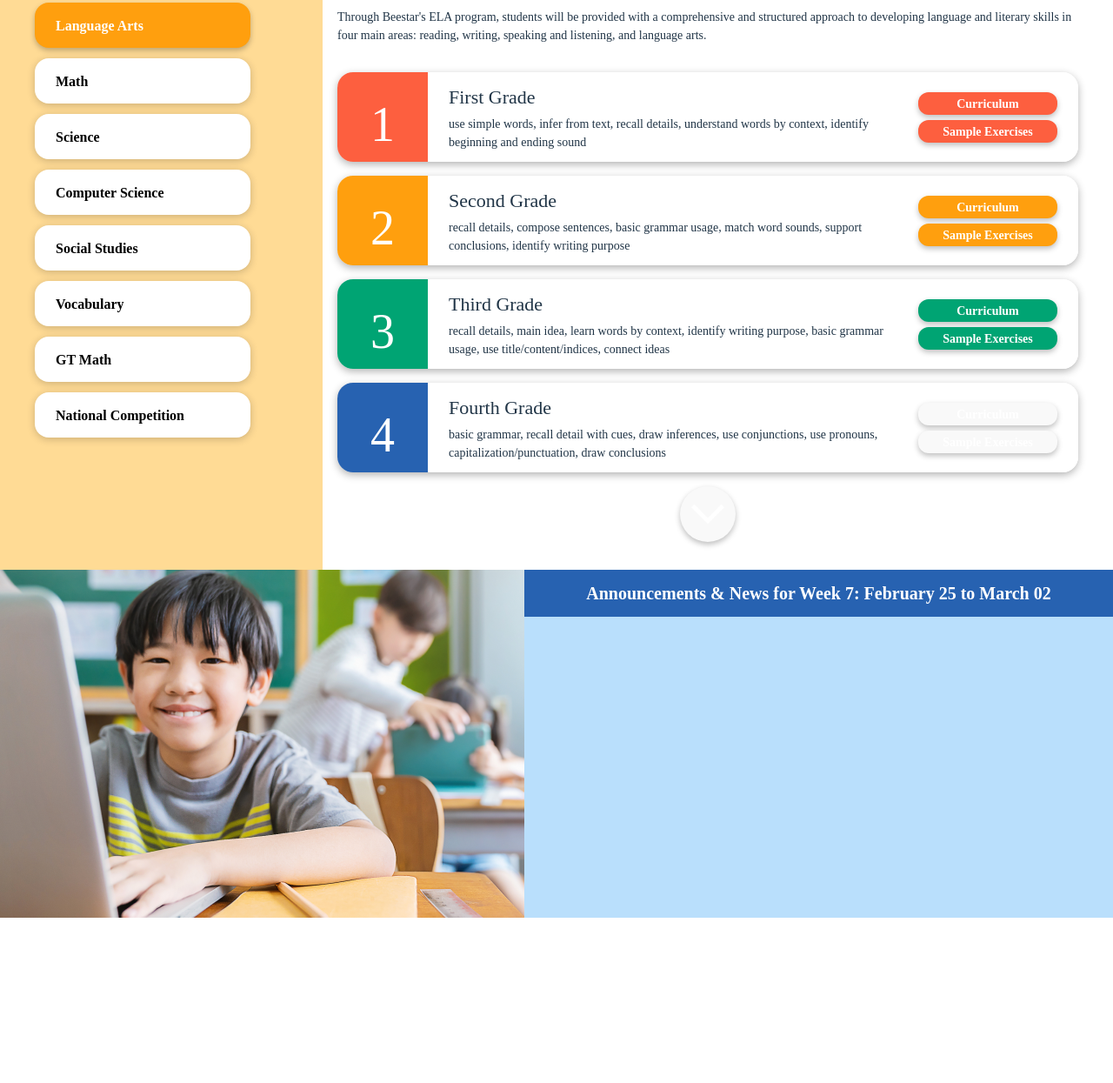
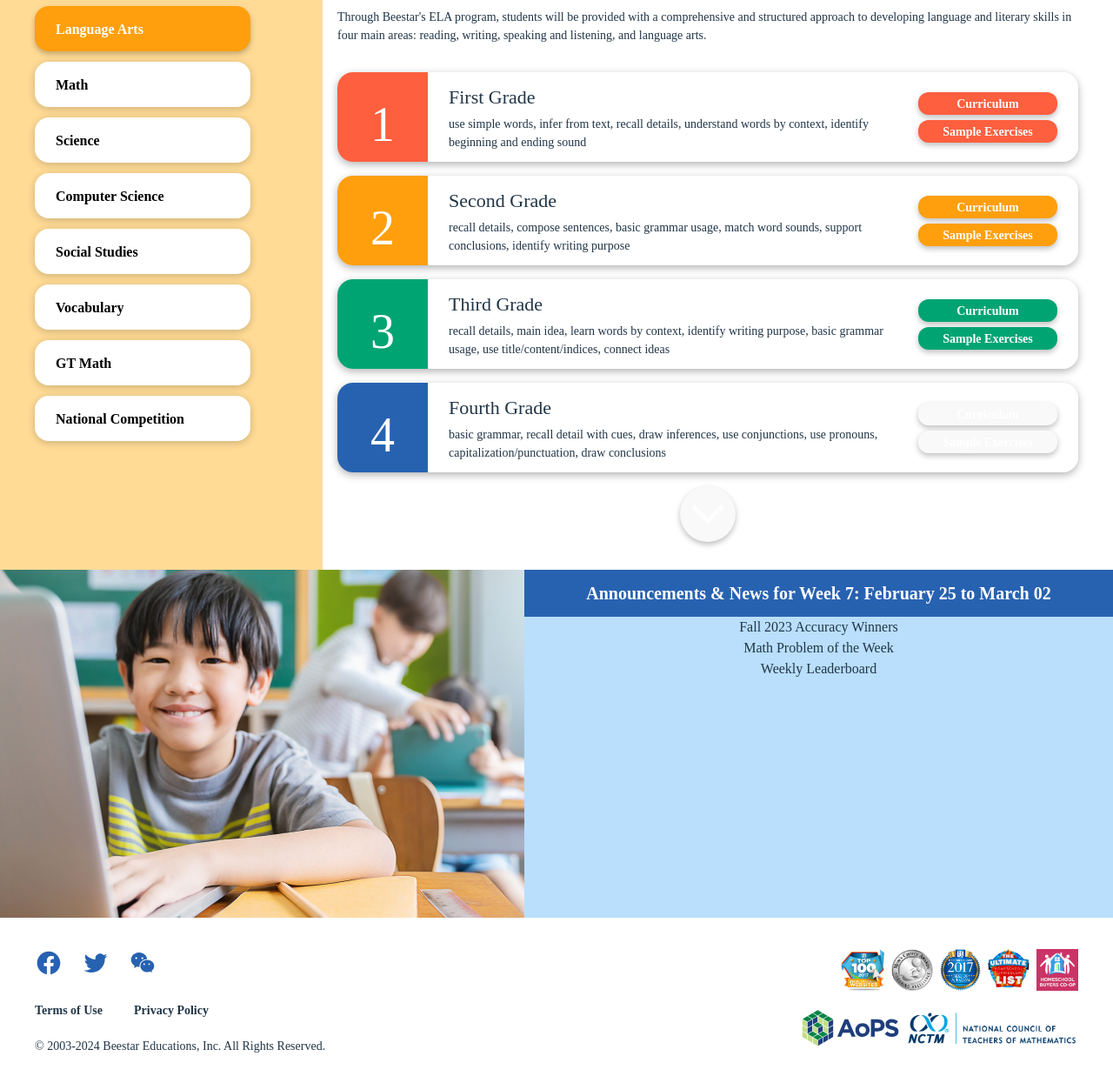
Before and after one commit to awang1245/beestar-responsive-redesign, a website built with Vite: page index.html in a window 1280 px wide. Shown: the part 507-1752 px from the top of the page at 87% size. Before the commit the page ends 1562 px from the top, so only its background shows below. Built offline with nearby package versions, Linux system fonts and the light colour scheme; a web font is replaced by a local one.

Commit message:
footer done, just need to do finish last section + nav

```diff
--- a/index.html
+++ b/index.html
@@ -76,14 +76,16 @@
           <div class="section-content">
             <div class="sidebar-content">
               <h2>Programs</h2>
-              <button class="clicked">Language Arts</button>
-              <button>Math</button>
-              <button>Science</button>
-              <button>Computer Science</button>
-              <button>Social Studies</button>
-              <button>Vocabulary</button>
-              <button>GT Math</button>
-              <button>National Competition</button>
+              <ul>
+                <li><button class="clicked">Language Arts</button></li>
+                <li><button>Math</button></li>
+                <li><button>Science</button></li>
+                <li><button>Computer Science</button></li>
+                <li><button>Social Studies</button></li>
+                <li><button>Vocabulary</button></li>
+                <li><button>GT Math</button></li>
+                <li><button>National Competition</button></li>
+              </ul>
             </div>
             <div class="program-content">
               <div class="program-intro">
@@ -242,8 +244,42 @@
           <img src="/boy.png" />
           <div class="news">
             <h4>Announcements & News for Week 7: February 25 to March 02</h4>
+            <div class="cards">
+              <div class="card">Fall 2023 Accuracy Winners</div>
+              <div class="card">Math Problem of the Week</div>
+              <div class="card">Weekly Leaderboard</div>
+            </div>
           </div>
         </section>
+        <footer>
+          <div class="footer-content">
+            <div class="footer-left">
+              <ul>
+                <li><img src="/facebook.svg" /></li>
+                <li><img src="/twitter.svg" /></li>
+                <li><img src="/wechat.svg" /></li>
+              </ul>
+              <div class="links">
+                <a>Terms of Use</a>
+                <a>Privacy Policy</a>
+              </div>
+              <div class="text">
+                © 2003-2024 Beestar Educations, Inc. All Rights Reserved.
+              </div>
+            </div>
+            <div class="footer-right">
+              <ul>
+                <li><img src="/honor_1.webp" /></li>
+                <li><img src="/honor_2.jpeg" /></li>
+                <li><img src="/honor_3.png" /></li>
+                <li><img src="/honor_4.png" /></li>
+                <li><img src="/honor_5.png" /></li>
+                <li><img src="/honor_6.svg" /></li>
+                <li><img src="/honor_7.png" /></li>
+              </ul>
+            </div>
+          </div>
+        </footer>
       </main>
     </div>
     <script type="module" src="/main.js"></script>
--- a/style.css
+++ b/style.css
@@ -286,6 +286,12 @@ main {
   text-align: left;
   padding: 32px 0;
 
+  ul {
+    display: flex;
+    flex-flow: column nowrap;
+    gap: 8px;
+  }
+
   button {
     font-size: 16px;
     font-weight: 600;
@@ -480,6 +486,71 @@ main {
   background-color: var(--light-blue);
 }
 
+footer {
+  width: 100%;
+  display: flex;
+  justify-content: center;
+  background-color: white;
+}
+
+.footer-content {
+  width: 100%;
+  max-width: 1200px;
+  display: flex;
+  justify-content: space-between;
+  padding: 32px 0;
+}
+
+.footer-left {
+  height: 100%;
+  font-size: 14px;
+  display: flex;
+  flex-flow: column nowrap;
+  justify-content: space-between;
+  gap: 16px;
+
+  ul {
+    display: flex;
+    flex-flow: row nowrap;
+    align-items: center;
+    gap: 24px;
+  }
+
+  .text {
+    font-size: 14px;
+    font-weight: 500;
+  }
+}
+
+.links {
+  display: flex;
+  flex-flow: row nowrap;
+  gap: 36px;
+
+  a {
+    font-weight: 600;
+  }
+
+  a:hover {
+    color: var(--dark-blue);
+  }
+}
+
+.footer-right {
+  width: 360px;
+  ul {
+    display: flex;
+    flex-flow: row wrap;
+    align-items: center;
+    justify-content: end;
+    gap: 8px;
+  }
+
+  img {
+    height: 48px;
+  }
+}
+
 @media (width <= 1200px) {
   .logo-buttons,
   .nav-links {
```
Also changed, not shown: public/facebook.svg (added), public/honor_1.webp (added), public/honor_2.jpeg (added), public/honor_3.png (added), public/honor_4.png (added), public/honor_5.png (added), public/honor_6.svg (added), public/honor_7.png (added), public/twitter.svg (added), public/wechat.svg (added).
